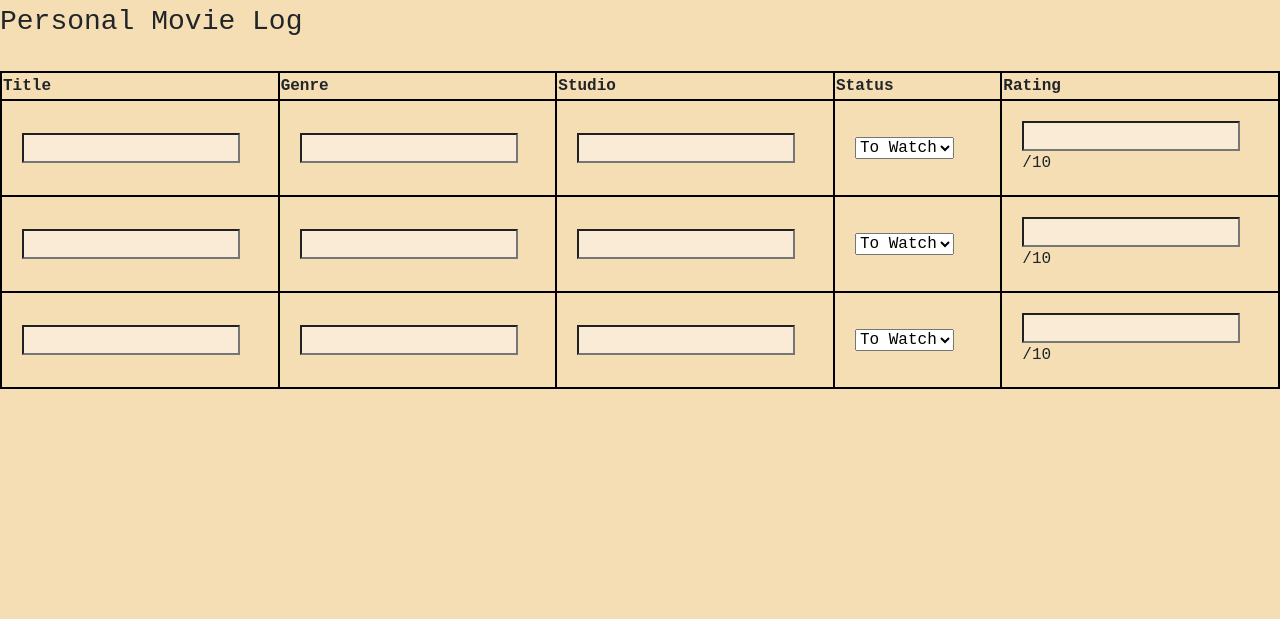
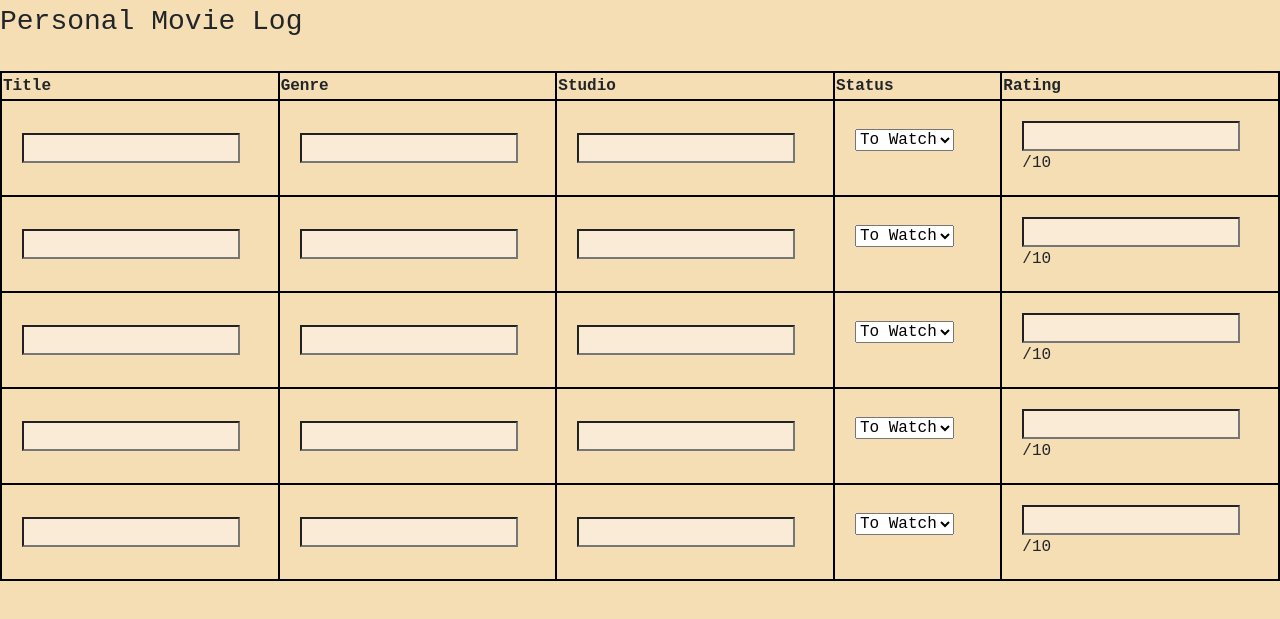
Before and after one commit to gnailnitsuj/gnailnitsuj.github.io, a plain HTML site: page log.html in a window 1280 px wide. Shown: the part 131-750 px from the top of the page. Drawn offline with nearby package versions, Linux system fonts and the light colour scheme.

Commit message:
log.html

```diff
--- a/log.html
+++ b/log.html
@@ -37,46 +37,73 @@
           <td> <input type = "text" id = "user_input"> </td>
           <td> <input type = "text" id = "user_input"> </td>
           <td>
-            <select>
-              <option> To Watch </option>
-              <option> Watching </option>
-              <option> Watched </option>
+            <select id = "select" oninput="change();">
+              <option value = ""> To Watch </option>
+              <option value = ""> Watching </option>
+              <option value = "🎉"> Watched </option>
             </select>
+            <p id = "output"> </p>
           </td>
           <td> <input type = "text" id = "user_input"> /10 </td>
           </tr>
-
           <tr>
           <td> <input type = "text" id = "user_input"> </td>
           <td> <input type = "text" id = "user_input"> </td>
           <td> <input type = "text" id = "user_input"> </td>
           <td>
-            <select>
-              <option> To Watch </option>
-              <option> Watching </option>
-              <option> Watched </option>
+            <select id = "select2" oninput="change2();">
+              <option value = ""> To Watch </option>
+              <option value = ""> Watching </option>
+              <option value = "🎉"> Watched </option>
             </select>
+            <p id = "output2"> </p>
           </td>
           <td> <input type = "text" id = "user_input"> /10 </td>
           </tr>
-
           <tr>
             <td> <input type = "text" id = "user_input"> </td>
             <td> <input type = "text" id = "user_input"> </td>
             <td> <input type = "text" id = "user_input"> </td>
             <td>
-            <select>
-              <option> To Watch </option>
-              <option> Watching </option>
-              <option> Watched </option>
+              <select id = "select3" oninput="change3();">
+                <option value = ""> To Watch </option>
+                <option value = ""> Watching </option>
+                <option value = "🎉"> Watched </option>
               </select>
+              <p id = "output3"> </p>
             </td>
+            <td> <input type = "text" id = "user_input"> /10 </td>
+            </tr>
+            <tr>
+              <td> <input type = "text" id = "user_input"> </td>
+              <td> <input type = "text" id = "user_input"> </td>
+              <td> <input type = "text" id = "user_input"> </td>
               <td>
-            <div class = "rating">
-            <input type = "text" id = "user_input"> /10 </td>
-            </div>
+                <select id = "select4" oninput="change4();">
+                  <option value = ""> To Watch </option>
+                  <option value = ""> Watching </option>
+                  <option value = "🎉"> Watched </option>
+                </select>
+                <p id = "output4"> </p>
+              </td>
+              <td> <input type = "text" id = "user_input"> /10 </td>
+              </tr>
+              <tr>
+                <td> <input type = "text" id = "user_input"> </td>
+                <td> <input type = "text" id = "user_input"> </td>
+                <td> <input type = "text" id = "user_input"> </td>
+                <td>
+                  <select id = "select5" oninput="change5();">
+                    <option value = ""> To Watch </option>
+                    <option value = ""> Watching </option>
+                    <option value = "🎉"> Watched </option>
+                  </select>
+                  <p id = "output5"> </p>
+                </td>
+                <td> <input type = "text" id = "user_input"> /10 </td>
                 </tr>
         </table>
+        <script src="script.js"></script>
     <!-- Optional JavaScript; choose one of the two! -->
 
     <!-- Option 1: Bootstrap Bundle with Popper -->
```
Lines whose indentation alone changed are shown as unchanged.
